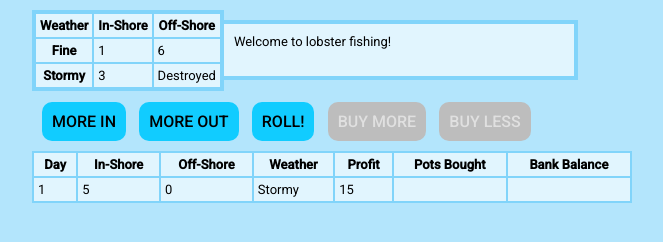
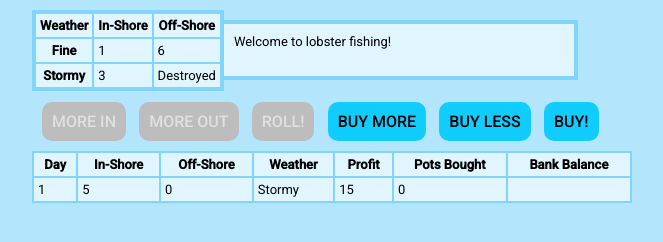
Before and after one commit to PhyscoKillerMonkey/Lobster-Fishing, a plain HTML site: page index.html in a window 1280 px wide. Both pictures are taken after a click on the element "ROLL!". Shown: the whole page, without its empty margins (308-971 px from the left). Drawn offline with Linux system fonts and the light colour scheme.

Commit message:
Finished buying, now moves to new day
Added a buy button to confirm the buying of pots, also buttons are
correctly swapped to be in-active at the right times.

Buy button also triggers the start of the next day, making playing
multiple days now possible.

```diff
--- a/index.html
+++ b/index.html
@@ -137,6 +137,7 @@
     <div class="button" id="roll" onclick="rollDice()">Roll!</div>
     <div class="button inactive" id="buyMore" onclick="buyMore()">Buy More</div>
     <div class="button inactive" id="buyLess" onclick="buyLess()">Buy Less</div>
+    <div class="button inactive" id="buy" onclick="buy()">Buy!</div>
   </div>
 
   <table id="playTable">
--- a/main.js
+++ b/main.js
@@ -8,6 +8,7 @@ var b_out = document.getElementById("moreOut");
 var b_roll = document.getElementById("roll");
 var b_more = document.getElementById("buyMore");
 var b_less = document.getElementById("buyLess");
+var b_buy = document.getElementById("buy");
 
 // Game variables
 var dice = 1;
@@ -58,7 +59,17 @@ function rollDice() {
       pots -= potsOut;
     }
 
+    // Update the profit and pots bought cells
     playTable.rows[day].cells[4].innerHTML = profit;
+    playTable.rows[day].cells[5].innerHTML = 0;
+
+    // Swap the in/out/roll buttons to inactive and buy buttons to active
+    b_in.className = "button inactive";
+    b_out.className = "button inactive";
+    b_roll.className = "button inactive";
+    b_more.className = "button";
+    b_less.className = "button";
+    b_buy.className = "button";
   }
 }
 
@@ -74,6 +85,32 @@ function buyLess() {
   if (potsBuying > 0 && !b_less.classList.contains("inactive")) {
     potsBuying--;
     playTable.rows[day].cells[5].innerHTML = potsBuying;
+  }
+}
+
+function buy() {
+  if (!b_buy.classList.contains("inactive")) {
+
+    // Confirm the pots bought and update variable and table with this
+    money -= potsBuying * 5;
+    playTable.rows[day].cells[6].innerHTML = money;
+    pots += potsBuying;
+    console.log(pots);
+
+    // Also swap button inactivity again
+    b_in.className = "button";
+    b_out.className = "button";
+    b_roll.className = "button";
+    b_more.className = "button inactive";
+    b_less.className = "button inactive";
+    b_buy.className = "button inactive";
+
+    // Make it the next day, reset variables and add another row
+    day++;
+    potsIn = pots;
+    potsOut = 0;
+    potsBuying = 0;
+    updateSheet();
   }
 }
 
```
